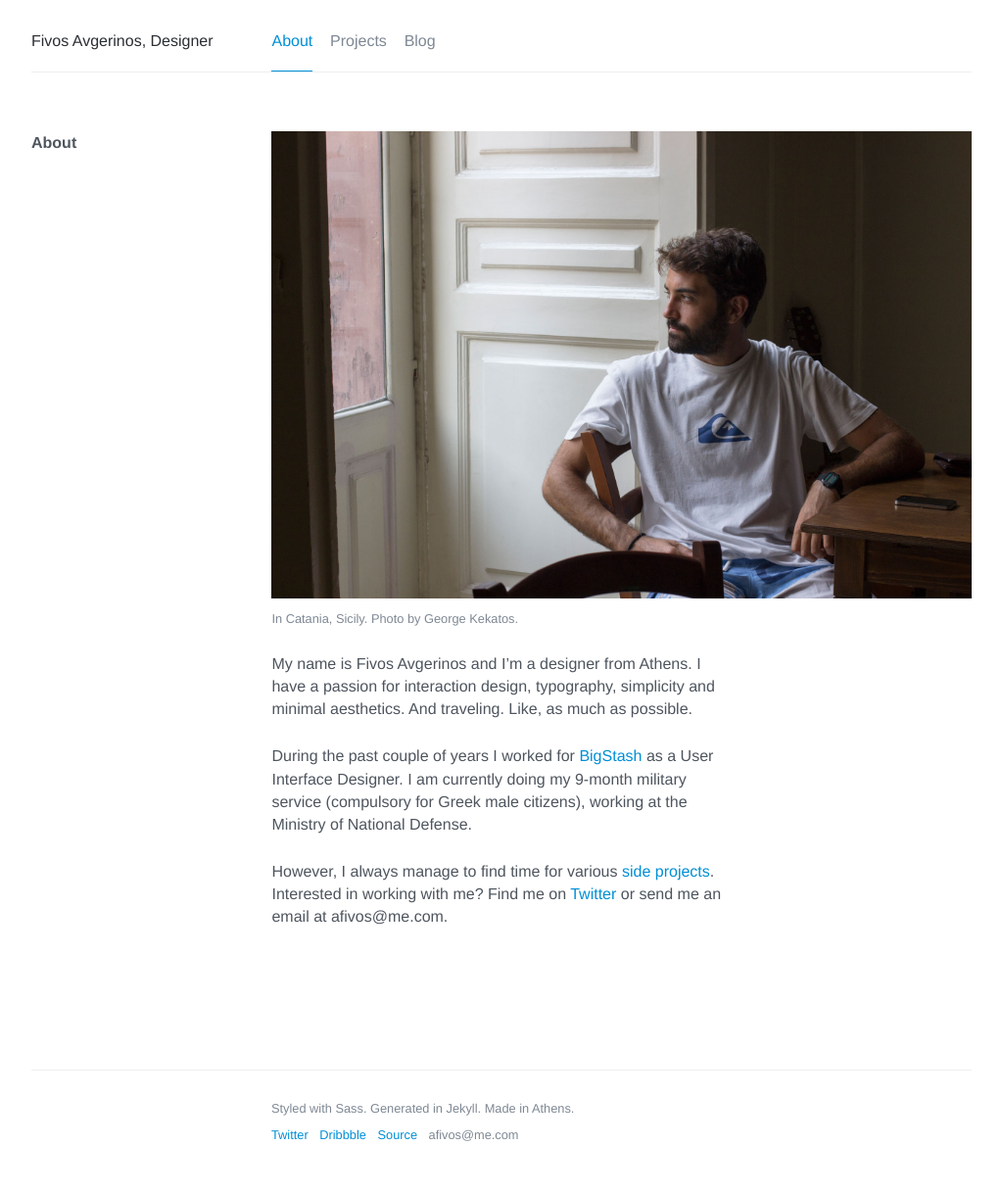
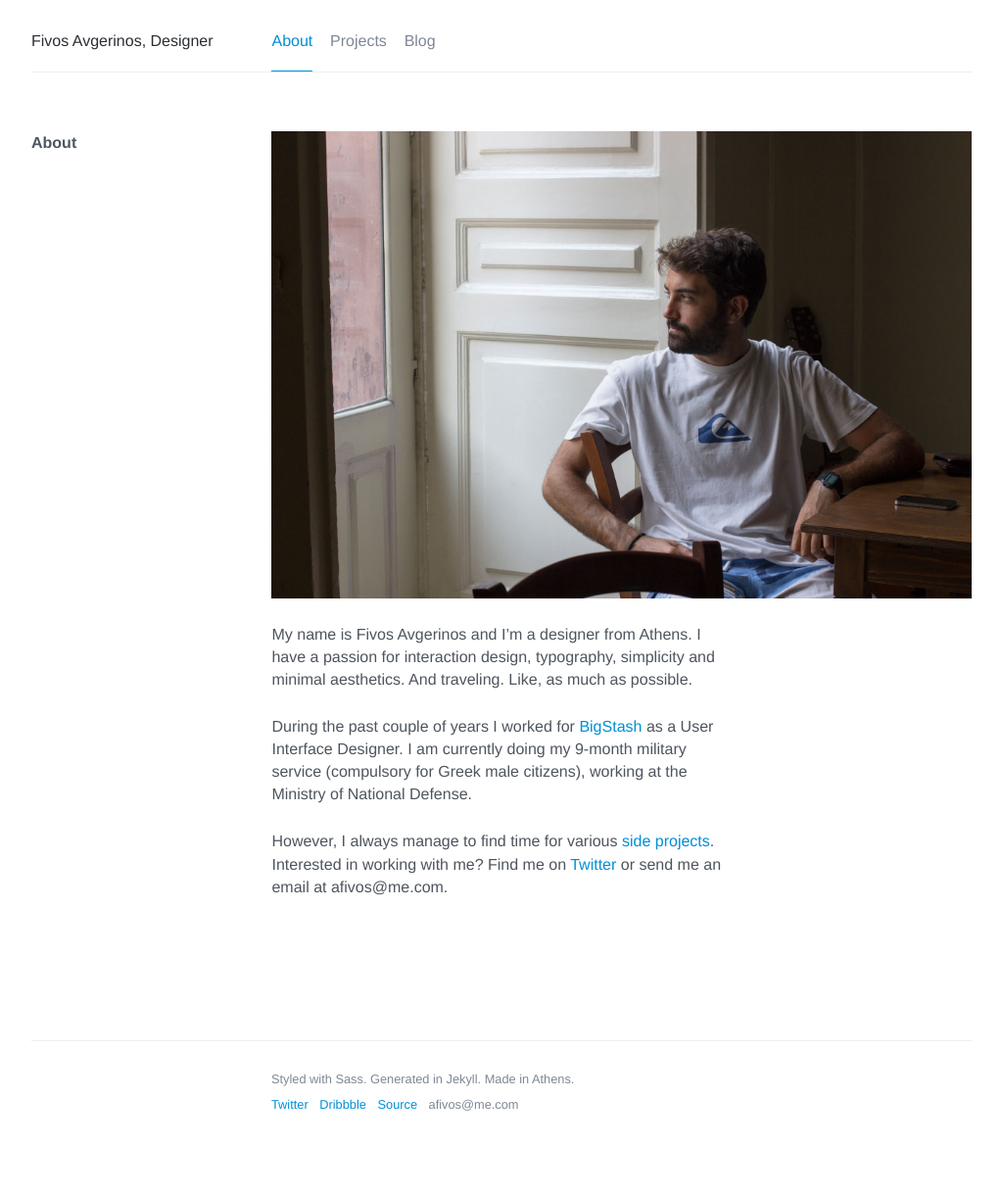
Before and after one commit to afivos/afivos.com, a Jekyll site: the page built from index.md, in a window 1280 px wide. Shown: the whole page at 98% size, without its empty margins (128-1151 px from the left). Built offline with Jekyll 4.4.1, drawn with Linux system fonts in a browser that asks for light colours; nearby versions of some CDN libraries; comment, search, counter and statistics services are not loaded; after the commit the page ends 1188 px from its top, so only the background shows below that.

Commit message:
Comment out image caption. Kinda pointless?

```diff
--- a/index.md
+++ b/index.md
@@ -4,7 +4,7 @@ title: About
 ---
 <figure>
     <img src="/images/2015/07/IMG_7904.JPG" class="imgbleed">
-    <figcaption>In Catania, Sicily. Photo by George Kekatos.</figcaption>
+    <!--<figcaption>In Catania, Sicily. Photo by George Kekatos.</figcaption>-->
 </figure>
 
 My name is Fivos Avgerinos and I'm a designer from Athens. I have a passion for interaction design, typography, simplicity and minimal aesthetics. And traveling. Like, as much as possible.
```
